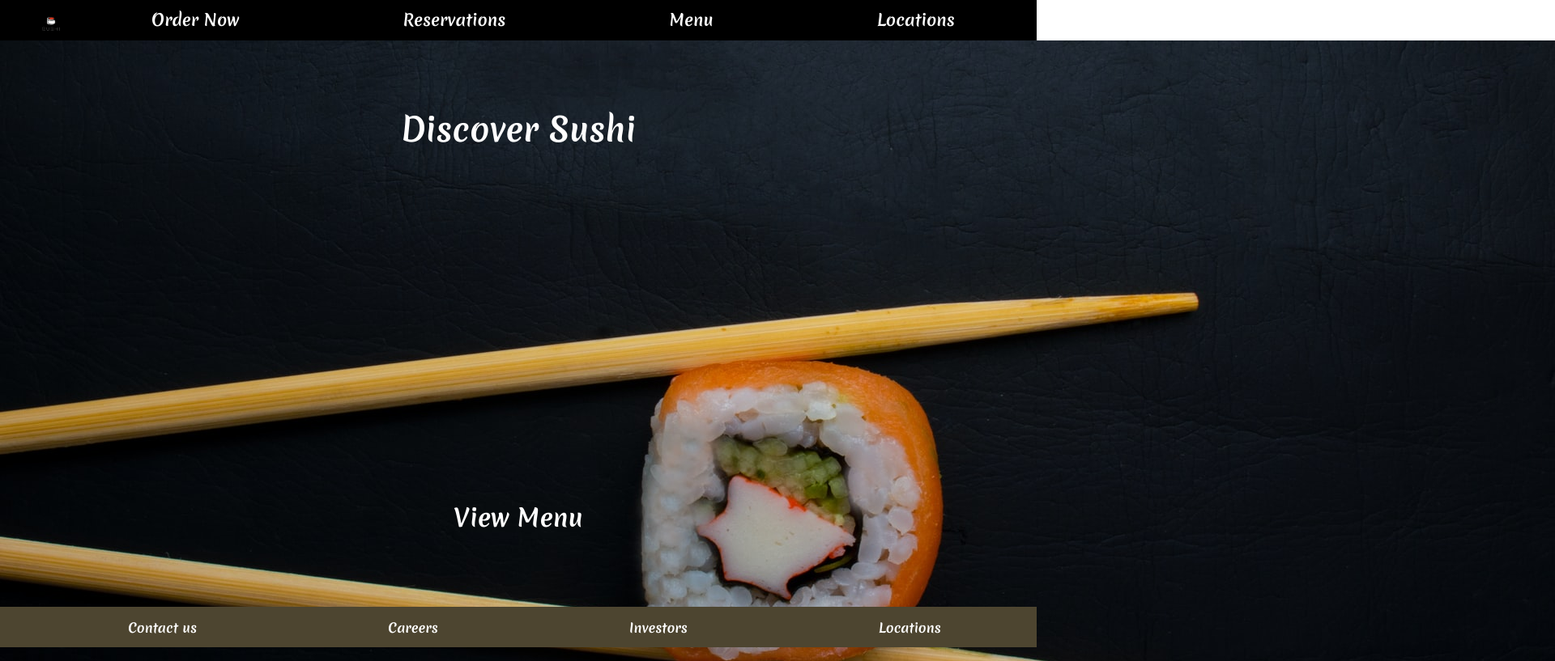
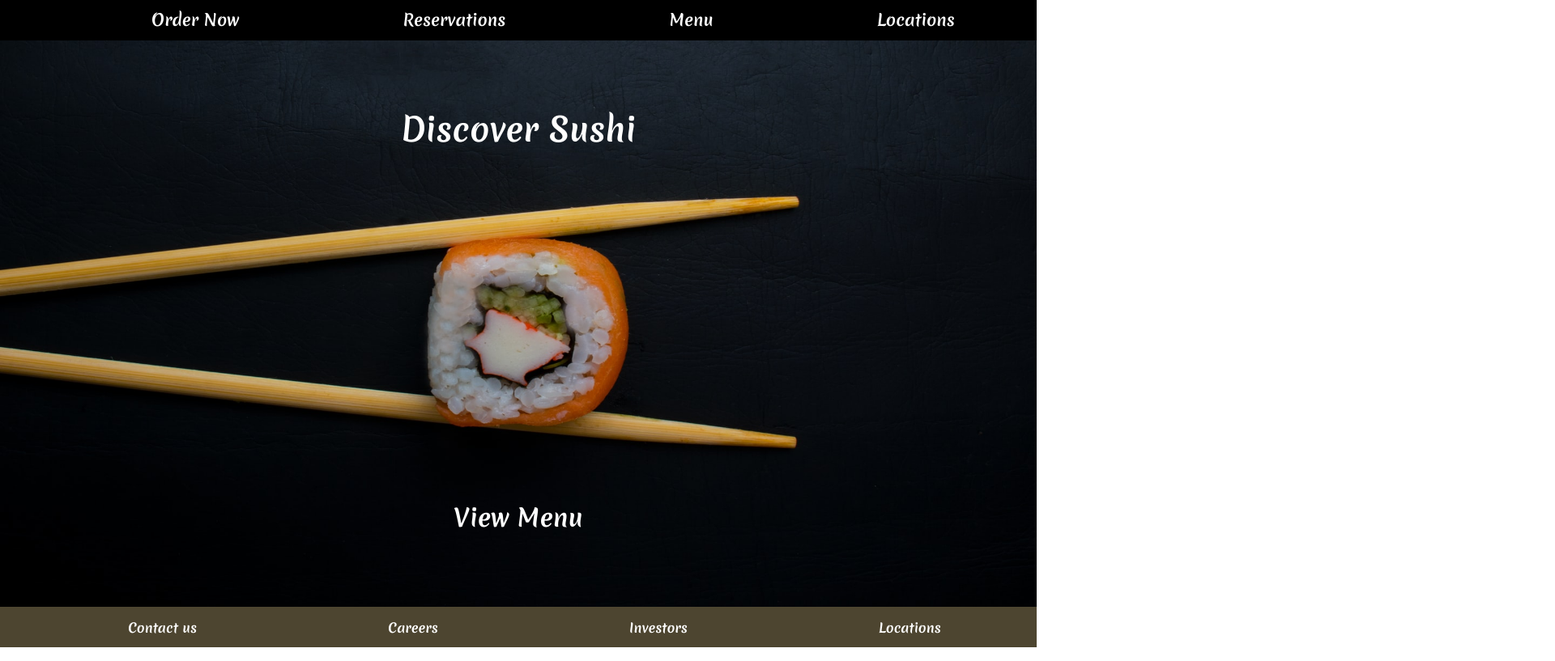
Before and after one commit to nickhass3/restaurant, a plain HTML site: page index.html in a window 1280 px wide. Shown: the top 817 px of the page at 81% size, 1920 px wide, since content can reach past the window. Drawn offline with Linux system fonts and the light colour scheme.

Commit message:
fixed background

```diff
--- a/styles.css
+++ b/styles.css
@@ -82,12 +82,10 @@
     grid-column-end: 4;
   }
 
-  .logo-image {}
-
-  .img-fluid {
-    width: 46px;
-    height: 46px;
-    object-fit: contain;
+  .content-large img {
+    width: 100%;
+    height: 100%;
+    /*object-fit: cover;*/
   }
 
   .centered {
```
